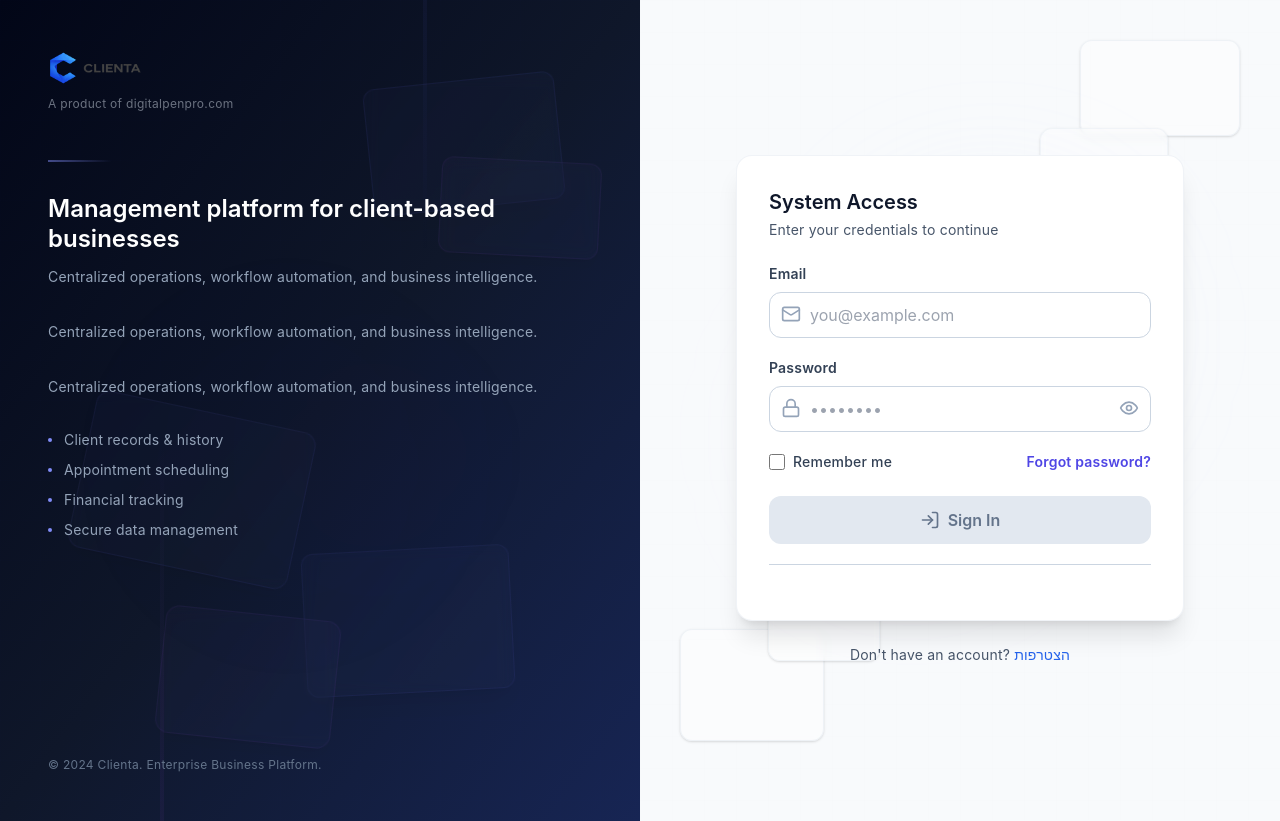
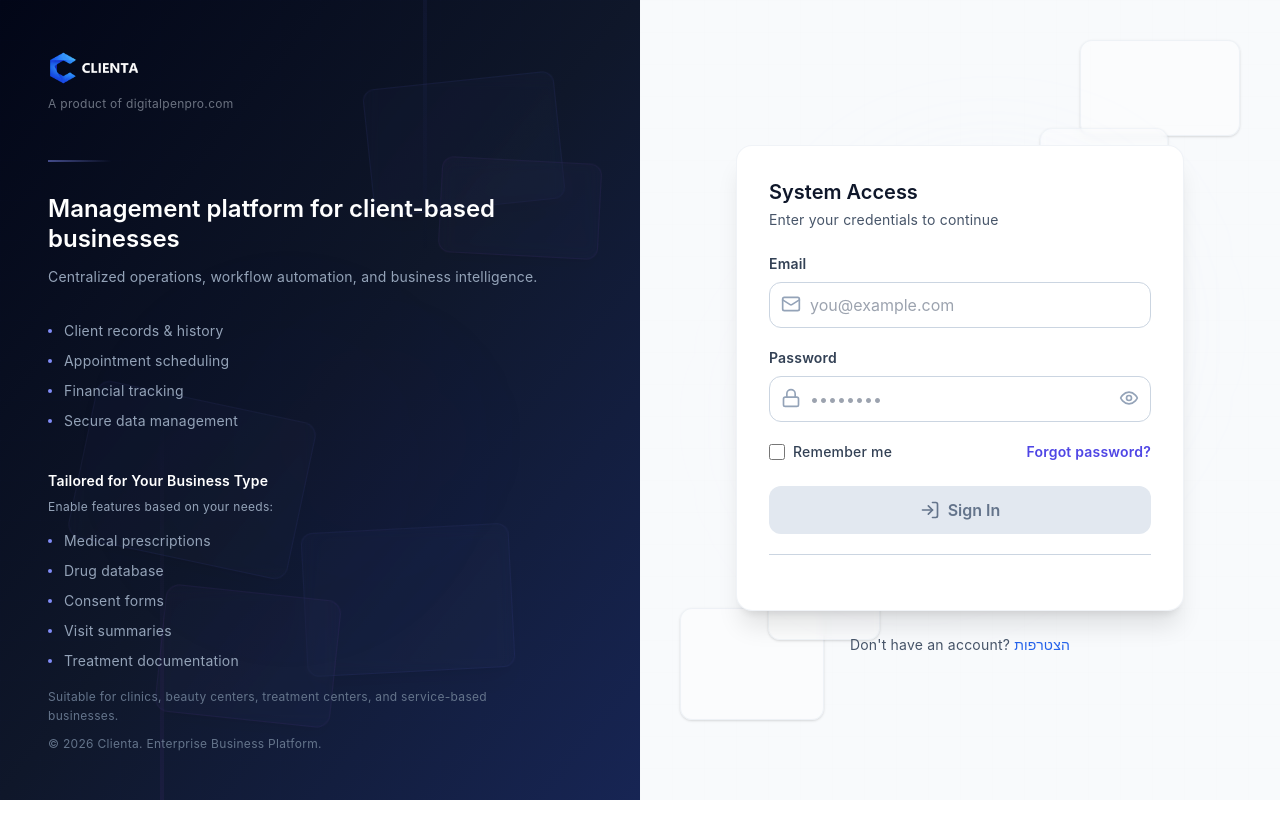
Before and after one commit to Majdewave/Bms, a React (Vite) app: page /login in a window 1280 px wide. After the commit the page ends 800 px from the top, so only its background shows below. Built offline with nearby package versions, Linux system fonts and the light colour scheme; what @microsoft/signalr would draw is missing.

Commit message:
fix login text and logo

```diff
--- a/src/i18n/ar.json
+++ b/src/i18n/ar.json
@@ -334,7 +334,7 @@
       "realTimeInsights": "رؤى في الوقت الفعلي",
       "multiLanguage": "دعم متعدد اللغات"
     },
-    "copyright": "© 2024 Clienta. Enterprise Business Platform.",
+    "copyright": "© 2026 Clienta. Enterprise Business Platform.",
     "email": "البريد الإلكتروني",
     "password": "كلمة المرور",
     "rememberMe": "تذكرني",
--- a/src/i18n/en.json
+++ b/src/i18n/en.json
@@ -333,7 +333,7 @@
       "realTimeInsights": "Real-time insights",
       "multiLanguage": "Multi-language support"
     },
-    "copyright": "© 2024 Clienta. Enterprise Business Platform.",
+    "copyright": "© 2026 Clienta. Enterprise Business Platform.",
     "email": "Email",
     "password": "Password",
     "rememberMe": "Remember me",
--- a/src/i18n/he.json
+++ b/src/i18n/he.json
@@ -326,7 +326,7 @@
       "realTimeInsights": "תובנות בזמן אמת",
       "multiLanguage": "תמיכה בריבוי שפות"
     },
-    "copyright": "© 2024 Clienta. Enterprise Business Platform.",
+    "copyright": "© 2026 Clienta. Enterprise Business Platform.",
     "email": "אימייל",
     "password": "סיסמה",
     "rememberMe": "זכור אותי",
--- a/src/pages/Login.tsx
+++ b/src/pages/Login.tsx
@@ -269,7 +269,7 @@ else navigate('/', { replace: true });
         <div className="relative z-10">
           <div className="mb-12">
             {/* Professional Logo */}
-             <img src="/clienta-logo.png" alt="Clienta" className="h-10 mb-2" />
+             <img src="/clienta-logo-white.png" alt="Clienta" className="h-10 mb-2" />
             <div className="text-xs text-gray-500 mb-8">A product of digitalpenpro.com</div>
           </div>
 
@@ -280,12 +280,6 @@ else navigate('/', { replace: true });
             {t('login.productTitle')}
           </h2>
           <p className="text-sm text-slate-400 mb-8 leading-relaxed">
-            {t('login.productDescription')}
-          </p>
-           <p className="text-sm text-slate-400 mb-8 leading-relaxed">
-            {t('login.productDescription')}
-          </p>
-                    <p className="text-sm text-slate-400 mb-8 leading-relaxed">
             {t('login.productDescription')}
           </p>
 
@@ -302,36 +296,40 @@ else navigate('/', { replace: true });
                 <span className="text-slate-400">{t(`login.capabilities.${feature.key}`)}</span>
               </div>
             ))}
-            </div>
-           </div>
-
-
-          {/* Business Type Section - Seamless Marketing Extension */}
-          <div className="mt-5 mb-8">
-            <h3 className="text-xs font-semibold text-indigo-200 mb-1 tracking-wide" style={{lineHeight: '1.2'}}>
+          </div>
+          {/* Business Type Section */}
+          <div className="mt-10">
+            <h3 className="text-sm font-semibold text-white mb-2">
               {t('login.businessTypeSection.title')}
             </h3>
-            <p className="text-xs text-slate-400 mb-2" style={{lineHeight: '1.2'}}>
+
+            <p className="text-xs text-slate-400 mb-4">
               {t('login.businessTypeSection.subtitle')}
             </p>
-            <ul className="space-y-1 mb-2 pl-0">
+
+            <div className="space-y-2.5 mb-4">
               {[
                 { key: 'medicalPrescriptions' },
                 { key: 'drugDatabase' },
                 { key: 'consentForms' },
                 { key: 'visitSummaries' },
                 { key: 'treatmentDocumentation' },
-              ].map((feature) => (
-                <li key={feature.key} className="flex items-center gap-2 text-xs text-slate-300 pl-0">
-                  <span className="inline-block w-1 h-1 rounded-full bg-indigo-300"></span>
-                  <span>{t(`login.businessTypeSection.features.${feature.key}`)}</span>
-                </li>
+              ].map((feature, i) => (
+                <div key={i} className="flex items-center gap-3 text-sm">
+                  <div className="w-1 h-1 bg-indigo-400 rounded-full"></div>
+
+                  <span className="text-slate-400">
+                    {t(`login.businessTypeSection.features.${feature.key}`)}
+                  </span>
+                </div>
               ))}
-            </ul>
-            <p className="text-xs text-slate-500 leading-relaxed">
+            </div>
+
+            <p className="text-xs text-slate-500 leading-relaxed max-w-md">
               {t('login.businessTypeSection.bottom')}
             </p>
           </div>
+        </div>
 
         {/* Footer - Relative */}
         <div className="relative z-10">
--- a/src/pages/Register.tsx
+++ b/src/pages/Register.tsx
@@ -101,7 +101,7 @@ export default function Register() {
             <img src="/clienta-logo.png" alt="Clienta" className="h-10 mb-2" />
             <div className="text-xs text-gray-500 mb-8">A product of digitalpenpro.com</div>
             <div className="text-2xl font-bold text-gray-900 mb-2">Manage your business smarter</div>
-            <div className="text-gray-700 mb-6">Appointments, clients, scheduling, and billing — all in one place</div>
+            <div className="text-gray-700 mb-6">Client management, scheduling, medical documentation, and operational workflows - all in one place</div>
             <ul className="mb-6 space-y-2">
               <li className="flex items-center gap-2 text-gray-700"><span className="text-green-500 text-lg">✔</span> 7-day free trial</li>
               <li className="flex items-center gap-2 text-gray-700"><span className="text-green-500 text-lg">✔</span> No credit card required</li>
@@ -116,7 +116,7 @@ export default function Register() {
                 <li className="flex items-center gap-2"><span className="text-green-500">✔</span> Full system access</li>
               </ul>
               <div className="text-xs text-gray-500 mt-2">Upgrade anytime to unlock full features</div>
-              <div className="text-xs text-blue-700 mt-1 font-semibold">Plans starting from 46€/month</div>
+              <div className="text-xs text-blue-700 mt-1 font-semibold">Plans starting from 186₪/month</div>
             </div>
           </div>
           {/* Optional illustration or gradient */}
```
